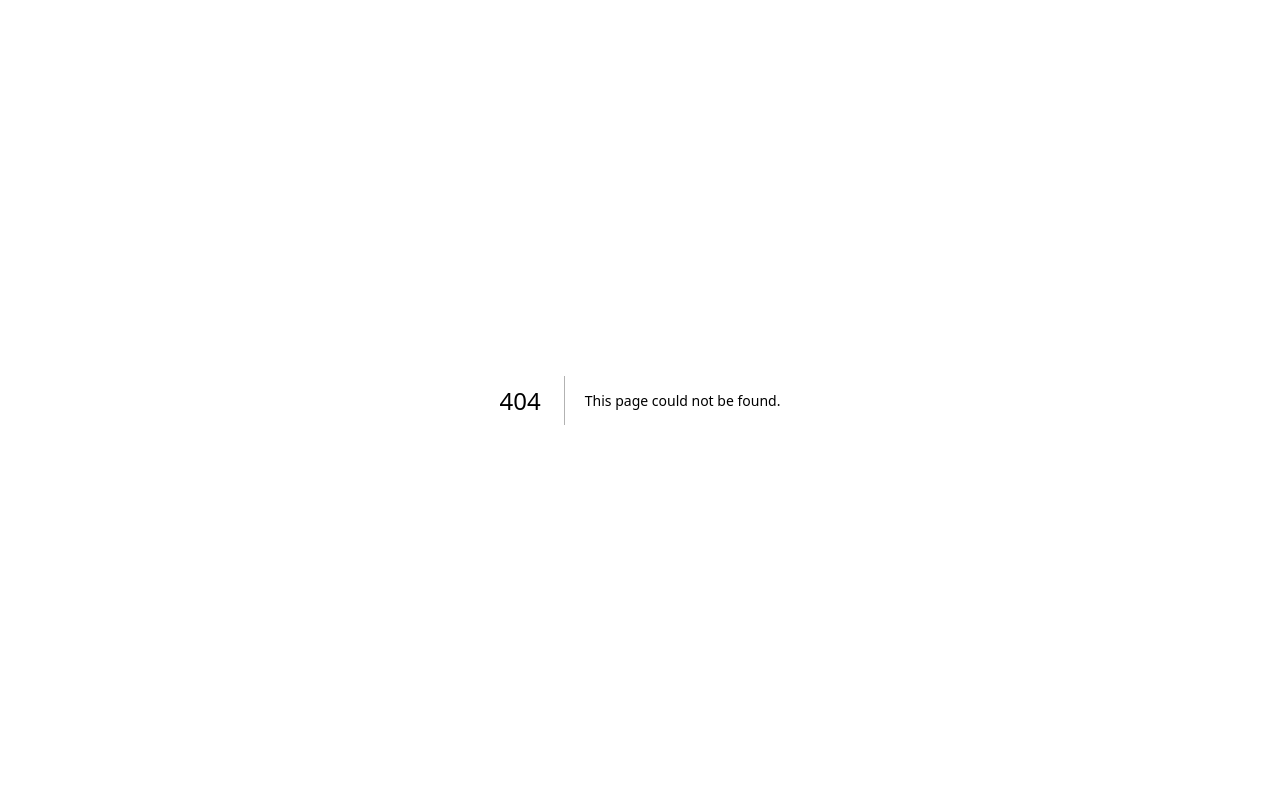
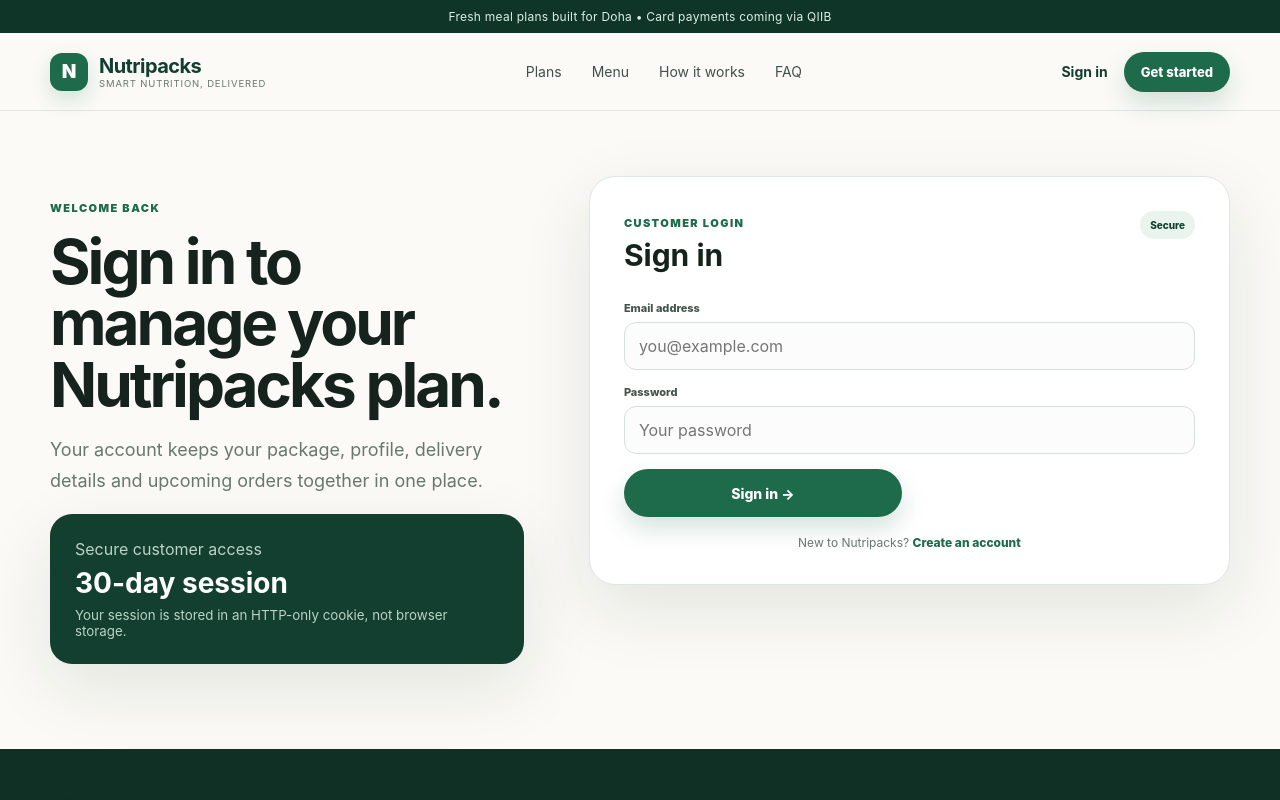
Before and after one commit to testicolos/Nutripacks, a Next.js app: page /login in a window 1280 px wide. Before the commit this address had no page. Shown: the top 800 px of the page. Built offline with nearby package versions, Linux system fonts and the light colour scheme.

Commit message:
feat: add customer login screen

```diff
--- /dev/null
+++ b/app/login/page.tsx
@@ -0,0 +1,54 @@
+'use client';
+
+import { FormEvent, useState } from 'react';
+import { useRouter } from 'next/navigation';
+import SiteHeader from '../components/SiteHeader';
+import SiteFooter from '../components/SiteFooter';
+
+export default function LoginPage() {
+  const router = useRouter();
+  const [loading, setLoading] = useState(false);
+  const [error, setError] = useState('');
+
+  async function submit(event: FormEvent<HTMLFormElement>) {
+    event.preventDefault();
+    setLoading(true);
+    setError('');
+    const form = new FormData(event.currentTarget);
+    const response = await fetch('/api/customer/login', {
+      method: 'POST',
+      headers: { 'Content-Type': 'application/json' },
+      body: JSON.stringify({ email: form.get('email'), password: form.get('password') })
+    });
+    const result = await response.json();
+    setLoading(false);
+    if (!response.ok) return setError(result.error || 'Unable to sign in.');
+    router.push('/account');
+    router.refresh();
+  }
+
+  return (
+    <main className="siteShell">
+      <SiteHeader />
+      <section className="onboardingWrap contentWidth">
+        <div className="onboardingIntro">
+          <span className="eyebrow">Welcome back</span>
+          <h1>Sign in to manage your Nutripacks plan.</h1>
+          <p className="lead">Your account keeps your package, profile, delivery details and upcoming orders together in one place.</p>
+          <div className="accountPlanCard"><span>Secure customer access</span><strong>30-day session</strong><small>Your session is stored in an HTTP-only cookie, not browser storage.</small></div>
+        </div>
+        <div className="formCard">
+          <div className="formHeader"><div><span className="eyebrow">Customer login</span><h2>Sign in</h2></div><span className="secureBadge">Secure</span></div>
+          <form className="formGrid" onSubmit={submit}>
+            <label className="field full"><span>Email address</span><input name="email" type="email" placeholder="you@example.com" autoComplete="email" required /></label>
+            <label className="field full"><span>Password</span><input name="password" type="password" placeholder="Your password" autoComplete="current-password" required /></label>
+            {error && <p className="formNote full" style={{ color: '#a33' }}>{error}</p>}
+            <button className="button buttonPrimary fullButton" type="submit" disabled={loading}>{loading ? 'Signing in…' : 'Sign in →'}</button>
+          </form>
+          <p className="formNote">New to Nutripacks? <a href="/signup">Create an account</a></p>
+        </div>
+      </section>
+      <SiteFooter />
+    </main>
+  );
+}
```
